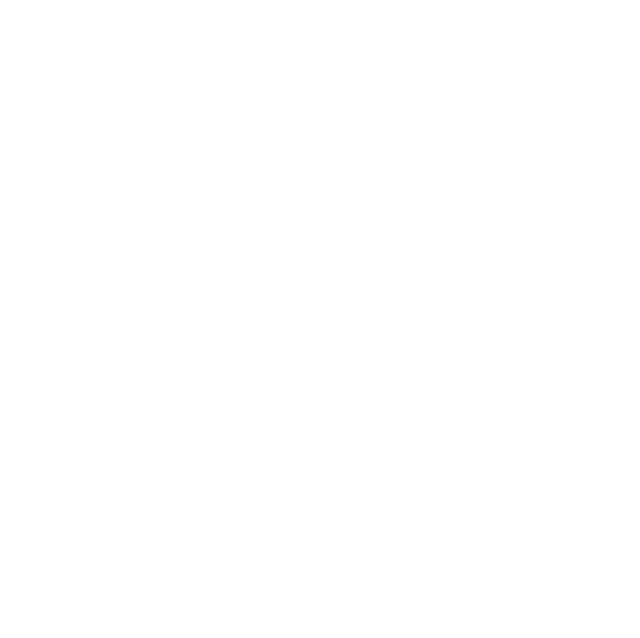
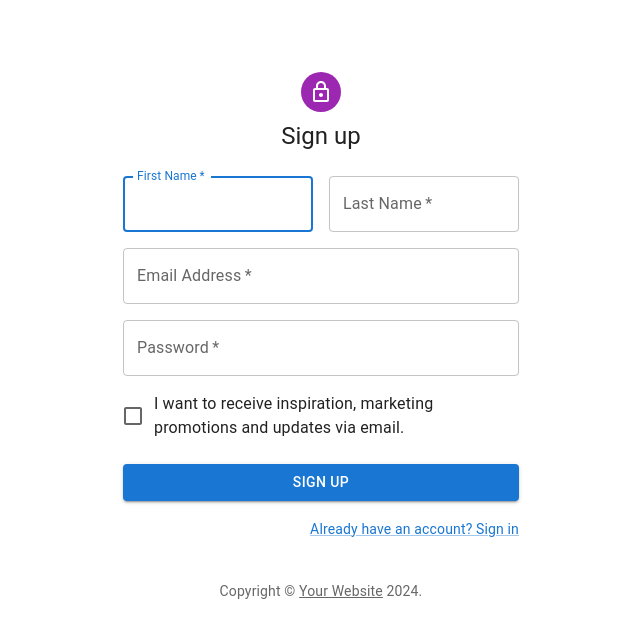
Before and after one commit to pablo1479/NEWSDSUESPORTS, a React (Create React App) app in the folder my-app/: page /Signup in a window 1280 px wide. Before the commit this address had no page. Shown: the top 638 px of the page, without its empty margins (319-959 px from the left). Built offline with nearby package versions, Linux system fonts and the light colour scheme.

Commit message:
SIgn up page works now

```diff
--- a/my-app/src/App.js
+++ b/my-app/src/App.js
@@ -4,6 +4,7 @@
 import { createTheme, ThemeProvider } from '@mui/material/styles';
 import CssBaseline from '@mui/material/CssBaseline';
 import Homepage from './components/pages/Homepage';
+import SignUp from './components/pages/Signup';
 
 // Define the main theme using Material-UI's createTheme
 const theme = createTheme({
@@ -24,6 +25,8 @@
       <div>
         <Routes>
           <Route path="/" element={<Homepage />} />
+          <Route path="/Signup" element={<SignUp />} />
+
         </Routes>
       </div>
     </Router>
--- /dev/null
+++ b/my-app/src/components/pages/Signup.js
@@ -0,0 +1,133 @@
+import * as React from 'react';
+import Avatar from '@mui/material/Avatar';
+import Button from '@mui/material/Button';
+import CssBaseline from '@mui/material/CssBaseline';
+import TextField from '@mui/material/TextField';
+import FormControlLabel from '@mui/material/FormControlLabel';
+import Checkbox from '@mui/material/Checkbox';
+import Link from '@mui/material/Link';
+import Grid from '@mui/material/Grid';
+import Box from '@mui/material/Box';
+import LockOutlinedIcon from '@mui/icons-material/LockOutlined';
+import Typography from '@mui/material/Typography';
+import Container from '@mui/material/Container';
+import { createTheme, ThemeProvider } from '@mui/material/styles';
+
+function Copyright(props) {
+  return (
+    <Typography variant="body2" color="text.secondary" align="center" {...props}>
+      {'Copyright © '}
+      <Link color="inherit" href="https://mui.com/">
+        Your Website
+      </Link>{' '}
+      {new Date().getFullYear()}
+      {'.'}
+    </Typography>
+  );
+}
+
+// TODO remove, this demo shouldn't need to reset the theme.
+
+const defaultTheme = createTheme();
+
+export default function SignUp() {
+  const handleSubmit = (event) => {
+    event.preventDefault();
+    const data = new FormData(event.currentTarget);
+    console.log({
+      email: data.get('email'),
+      password: data.get('password'),
+    });
+  };
+
+  return (
+    <ThemeProvider theme={defaultTheme}>
+      <Container component="main" maxWidth="xs">
+        <CssBaseline />
+        <Box
+          sx={{
+            marginTop: 8,
+            display: 'flex',
+            flexDirection: 'column',
+            alignItems: 'center',
+          }}
+        >
+          <Avatar sx={{ m: 1, bgcolor: 'secondary.main' }}>
+            <LockOutlinedIcon />
+          </Avatar>
+          <Typography component="h1" variant="h5">
+            Sign up
+          </Typography>
+          <Box component="form" noValidate onSubmit={handleSubmit} sx={{ mt: 3 }}>
+            <Grid container spacing={2}>
+              <Grid item xs={12} sm={6}>
+                <TextField
+                  autoComplete="given-name"
+                  name="firstName"
+                  required
+                  fullWidth
+                  id="firstName"
+                  label="First Name"
+                  autoFocus
+                />
+              </Grid>
+              <Grid item xs={12} sm={6}>
+                <TextField
+                  required
+                  fullWidth
+                  id="lastName"
+                  label="Last Name"
+                  name="lastName"
+                  autoComplete="family-name"
+                />
+              </Grid>
+              <Grid item xs={12}>
+                <TextField
+                  required
+                  fullWidth
+                  id="email"
+                  label="Email Address"
+                  name="email"
+                  autoComplete="email"
+                />
+              </Grid>
+              <Grid item xs={12}>
+                <TextField
+                  required
+                  fullWidth
+                  name="password"
+                  label="Password"
+                  type="password"
+                  id="password"
+                  autoComplete="new-password"
+                />
+              </Grid>
+              <Grid item xs={12}>
+                <FormControlLabel
+                  control={<Checkbox value="allowExtraEmails" color="primary" />}
+                  label="I want to receive inspiration, marketing promotions and updates via email."
+                />
+              </Grid>
+            </Grid>
+            <Button
+              type="submit"
+              fullWidth
+              variant="contained"
+              sx={{ mt: 3, mb: 2 }}
+            >
+              Sign Up
+            </Button>
+            <Grid container justifyContent="flex-end">
+              <Grid item>
+                <Link href="#" variant="body2">
+                  Already have an account? Sign in
+                </Link>
+              </Grid>
+            </Grid>
+          </Box>
+        </Box>
+        <Copyright sx={{ mt: 5 }} />
+      </Container>
+    </ThemeProvider>
+  );
+}
--- a/my-app/src/components/pages/homepage.js
+++ b/my-app/src/components/pages/homepage.js
@@ -6,40 +6,34 @@
 import Menu from '@mui/material/Menu';
 import MenuIcon from '@mui/icons-material/Menu';
 import Container from '@mui/material/Container';
-import Avatar from '@mui/material/Avatar';
 import Button from '@mui/material/Button';
-import Tooltip from '@mui/material/Tooltip';
-import MenuItem from '@mui/material/MenuItem';
 import logoImage from './esportslogonew.jpeg';  // Importing the logo image
 import Typography from '@mui/material/Typography';  // Importing Typography
+import MenuItem from '@mui/material/MenuItem';  // Importing MenuItem
+import { useNavigate } from 'react-router-dom';
 
 const pages = ['Home', 'About', 'Merch', 'Stream', 'Stats'];
-const settings = ['Profile', 'Account', 'Dashboard', 'Logout'];
 
 function ResponsiveAppBar() {
   const [anchorElNav, setAnchorElNav] = React.useState(null);
-  const [anchorElUser, setAnchorElUser] = React.useState(null);
+  const navigate = useNavigate(); // Updated to useNavigate hook
 
   const handleOpenNavMenu = (event) => {
     setAnchorElNav(event.currentTarget);
-  };
-  const handleOpenUserMenu = (event) => {
-    setAnchorElUser(event.currentTarget);
   };
 
   const handleCloseNavMenu = () => {
     setAnchorElNav(null);
   };
-
-  const handleCloseUserMenu = () => {
-    setAnchorElUser(null);
+  const handleLogin = () => {
+    // Redirect user to Signup page when login button is clicked
+    navigate('/Signup');  // Updated to use navigate
   };
 
   return (
     <AppBar position="static">
       <Container maxWidth="xl">
         <Toolbar disableGutters>
-          {/* <AdbIcon sx={{ display: { xs: 'none', md: 'flex' }, mr: 1 }} /> */}
           <Box sx={{ display: { xs: 'none', md: 'flex' }, mr: 2, alignItems: 'center' }}>
             <img src={logoImage} alt="Logo" style={{ height: 30 }} />
           </Box>
@@ -97,38 +91,16 @@
             ))}
           </Box>
 
+          {/* Log In Button */}
           <Box sx={{ flexGrow: 0 }}>
-            <Tooltip title="Open settings">
-              <IconButton onClick={handleOpenUserMenu} sx={{ p: 0 }}>
-                <Avatar alt="Remy Sharp" src="/static/images/avatar/2.jpg" />
-              </IconButton>
-            </Tooltip>
-            <Menu
-              sx={{ mt: '45px' }}
-              id="menu-appbar"
-              anchorEl={anchorElUser}
-              anchorOrigin={{
-                vertical: 'top',
-                horizontal: 'right',
-              }}
-              keepMounted
-              transformOrigin={{
-                vertical: 'top',
-                horizontal: 'right',
-              }}
-              open={Boolean(anchorElUser)}
-              onClose={handleCloseUserMenu}
-            >
-              {settings.map((setting) => (
-                <MenuItem key={setting} onClick={handleCloseUserMenu}>
-                  <Typography textAlign="center">{setting}</Typography>
-                </MenuItem>
-              ))}
-            </Menu>
+            <Button color="inherit" sx={{ my: 2, display: 'block' }} onClick={handleLogin}>
+              Sign up / Log in
+            </Button>
           </Box>
         </Toolbar>
       </Container>
     </AppBar>
   );
 }
+
 export default ResponsiveAppBar;
```
Also changed, not shown: my-app/src/components/pages/Signin.js (added, +112 -0 lines), my-app/src/components/pages/about.jsx (renamed from my-app/src/about.jsx), my-app/src/components/pages/application.jsx (renamed from my-app/src/application.jsx), my-app/src/components/pages/contacts.jsx (renamed from my-app/src/contacts.jsx), my-app/src/components/pages/home.jsx (renamed from my-app/src/home.jsx), my-app/src/components/pages/merch.jsx (renamed from my-app/src/merch.jsx), my-app/src/components/pages/register.jsx (renamed from my-app/src/register.jsx).
